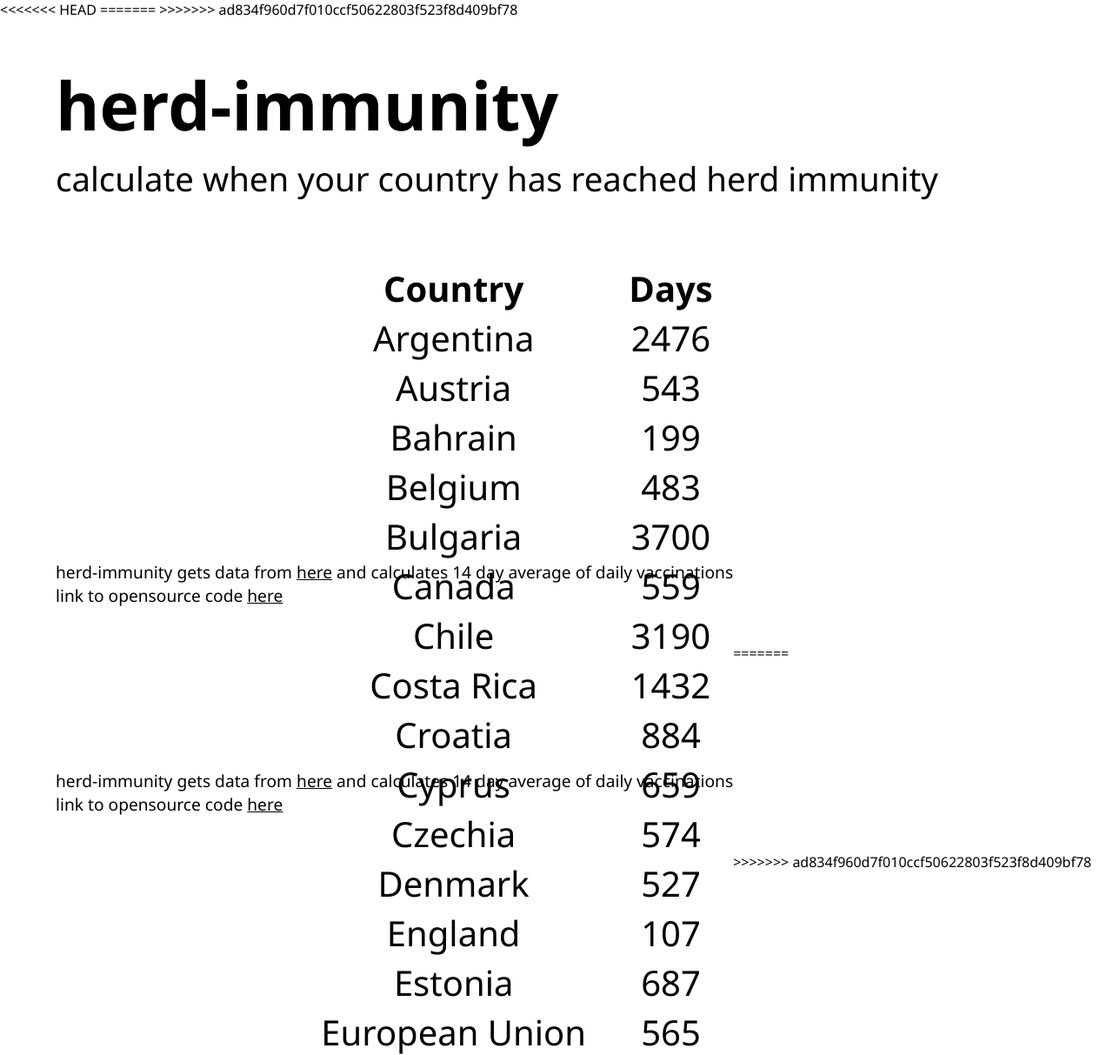
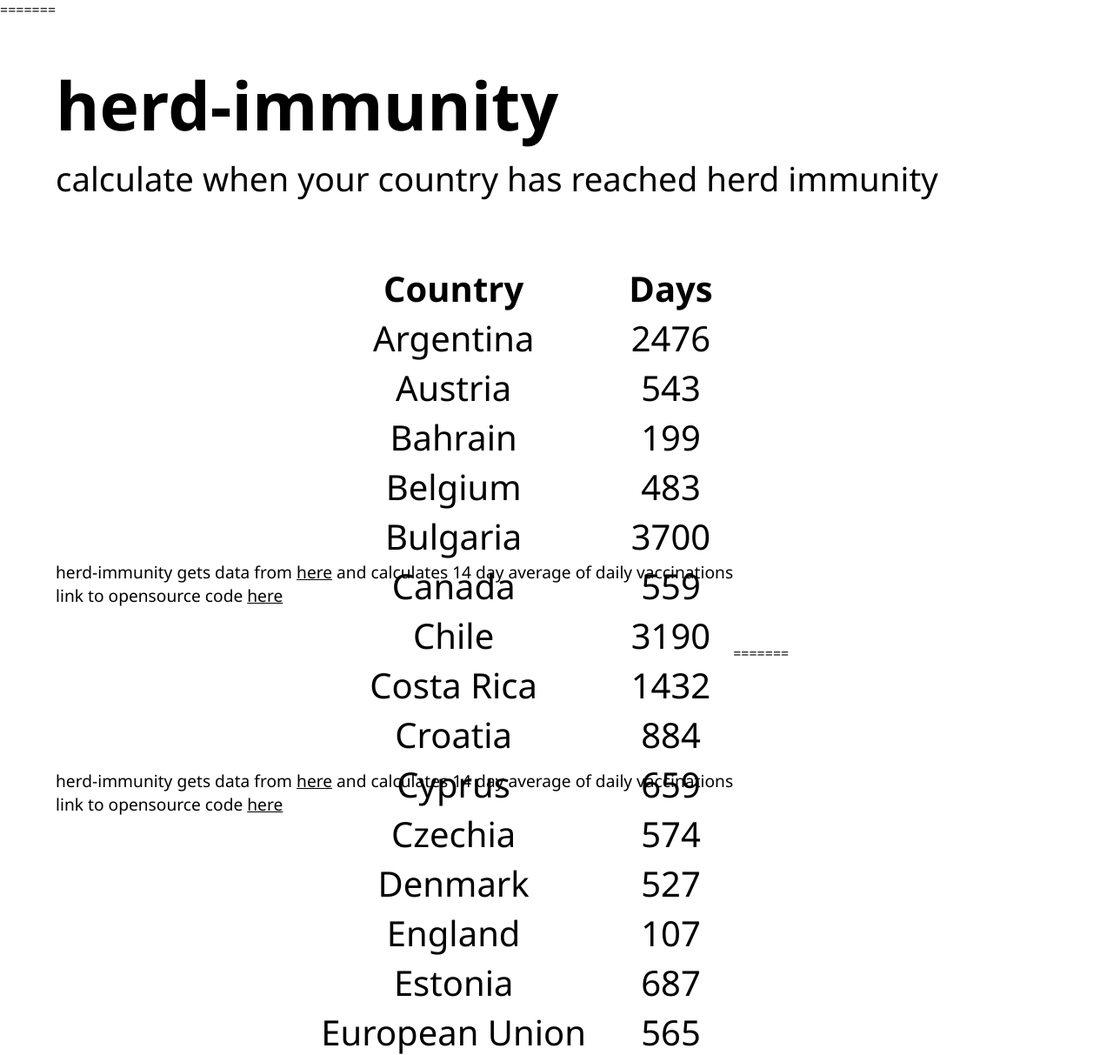
Before and after one commit to szelesaron/herd-immunity, a Flask app: page / in a window 1280 px wide. Shown: the top 1213 px of the page at 87% size. Run offline with Flask 2, Linux system fonts and the light colour scheme; data comes from the database, SQL or seed files in the repository; parts of the project's set-up code (start-up, migrations or seed data) failed here and were passed over.

Commit message:
Update index.html

```diff
--- a/templates/index.html
+++ b/templates/index.html
@@ -5,11 +5,9 @@
   <meta charset="UTF-8">
   <meta name="viewport" content="width=device-width, initial-scale=1.0">
   <link rel="stylesheet" href='/static/css/main.css' />
-<<<<<<< HEAD
 
 =======
   <script type="text/javascript" src="{{ url_for('static', filename = 'script.js') }}"></script>
->>>>>>> ad834f960d7f010ccf50622803f523f8d409bf78
 </head>
 
 <body>
@@ -61,7 +59,6 @@
         target="_blank">here</a>
       and calculates 14 day average of daily vaccinations <br>
       link to opensource code <a href="https://github.com/szelesaron/herd-immunity" target="_blank">here</a></h3>
->>>>>>> ad834f960d7f010ccf50622803f523f8d409bf78
   </div>
 </body>
 
```
